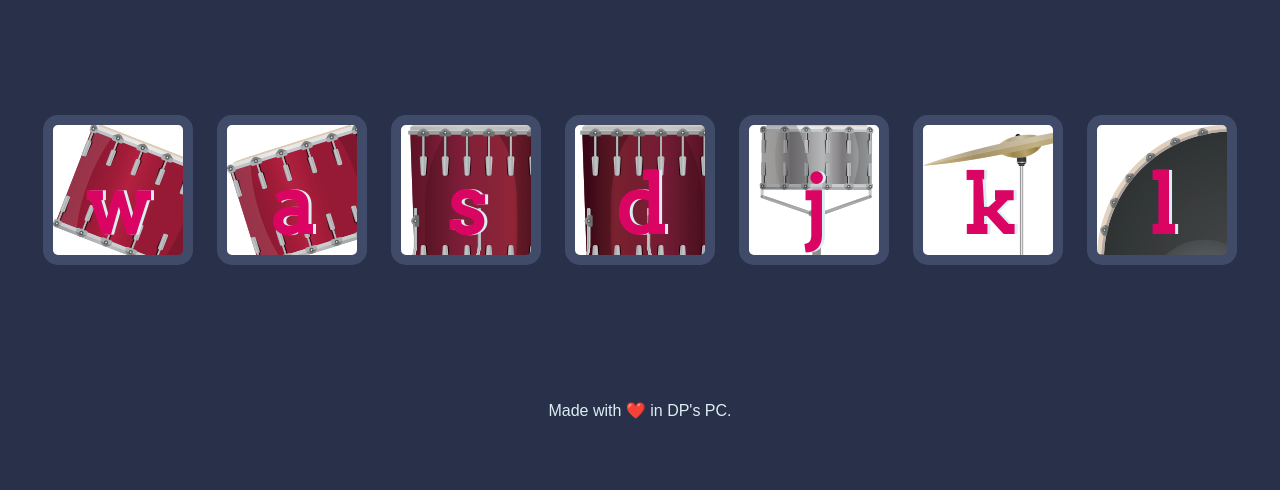
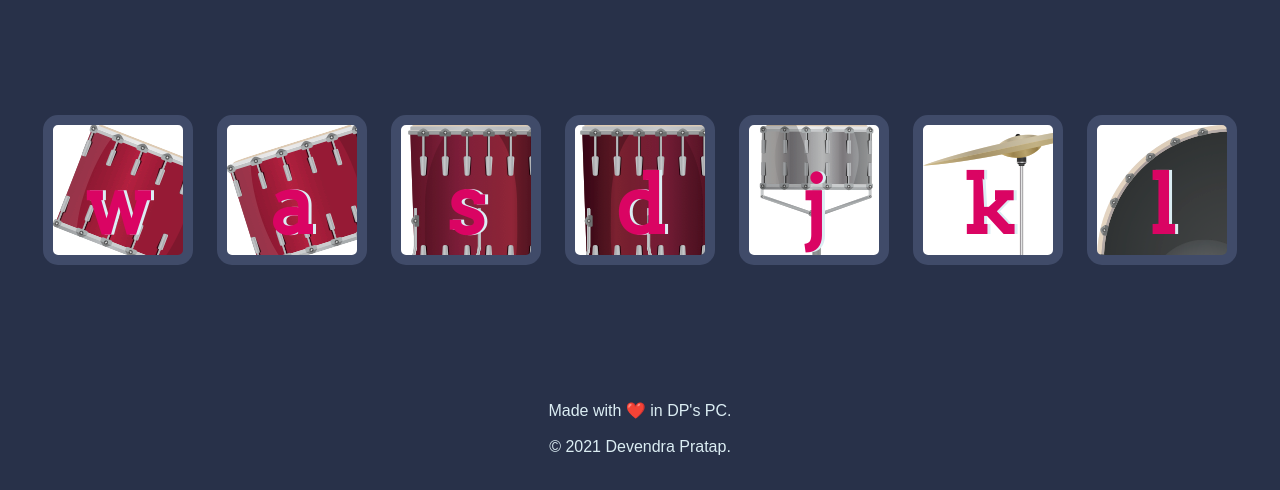
Before and after one commit to devendrapratapp/drum, a plain HTML site: page index.html in a window 1280 px wide. Shown: the part 174-664 px from the top of the page. Drawn offline with Linux system fonts and the light colour scheme.

Commit message:
Update index.html

```diff
--- a/index.html
+++ b/index.html
@@ -25,7 +25,9 @@
 <script src="index.js" charset="utf-8"></script>
 
 <footer>
-  Made with ❤️ in DP's PC.
+  Made with ❤️ in DP's PC.<br><br>
+
+  © 2021 Devendra Pratap.
 </footer>
 </body>
 </html>
```
